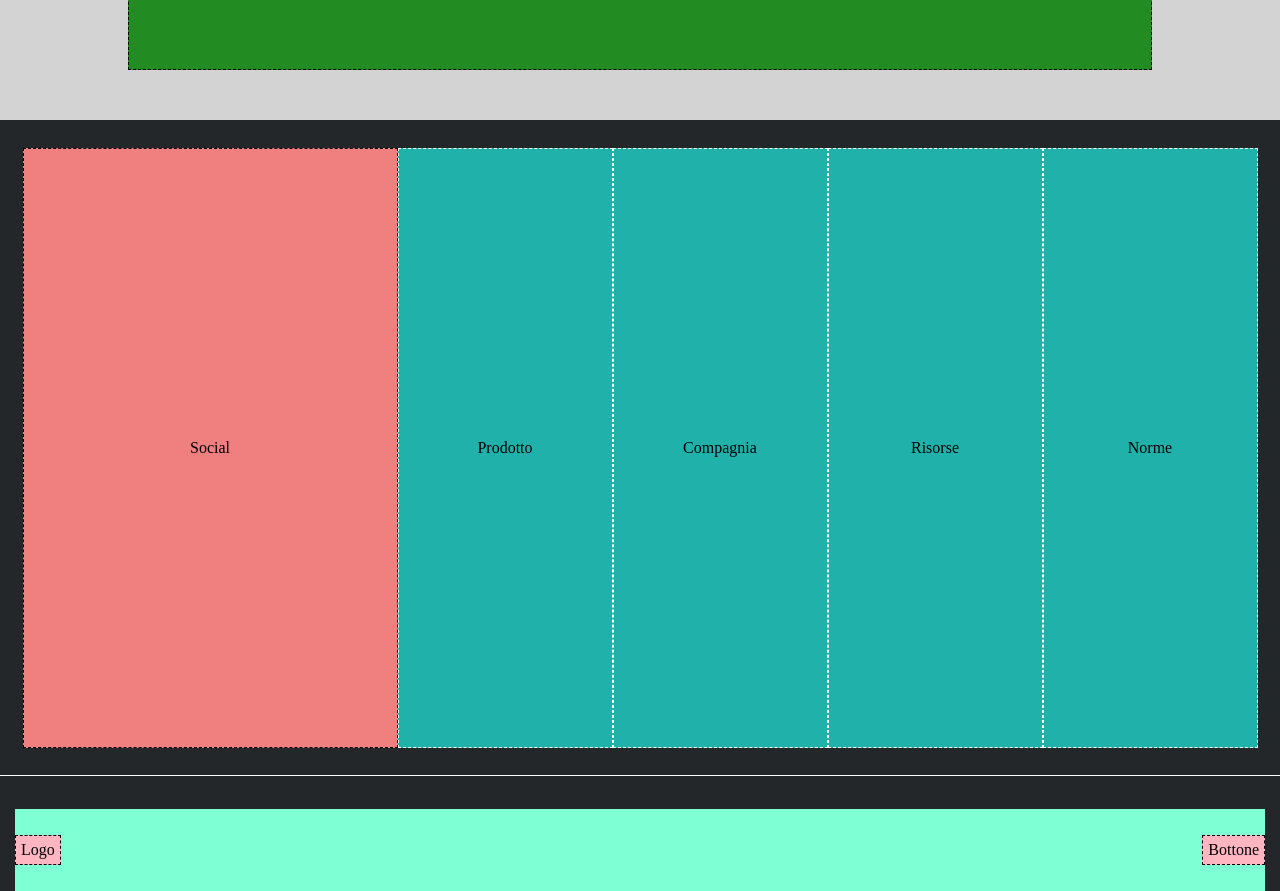
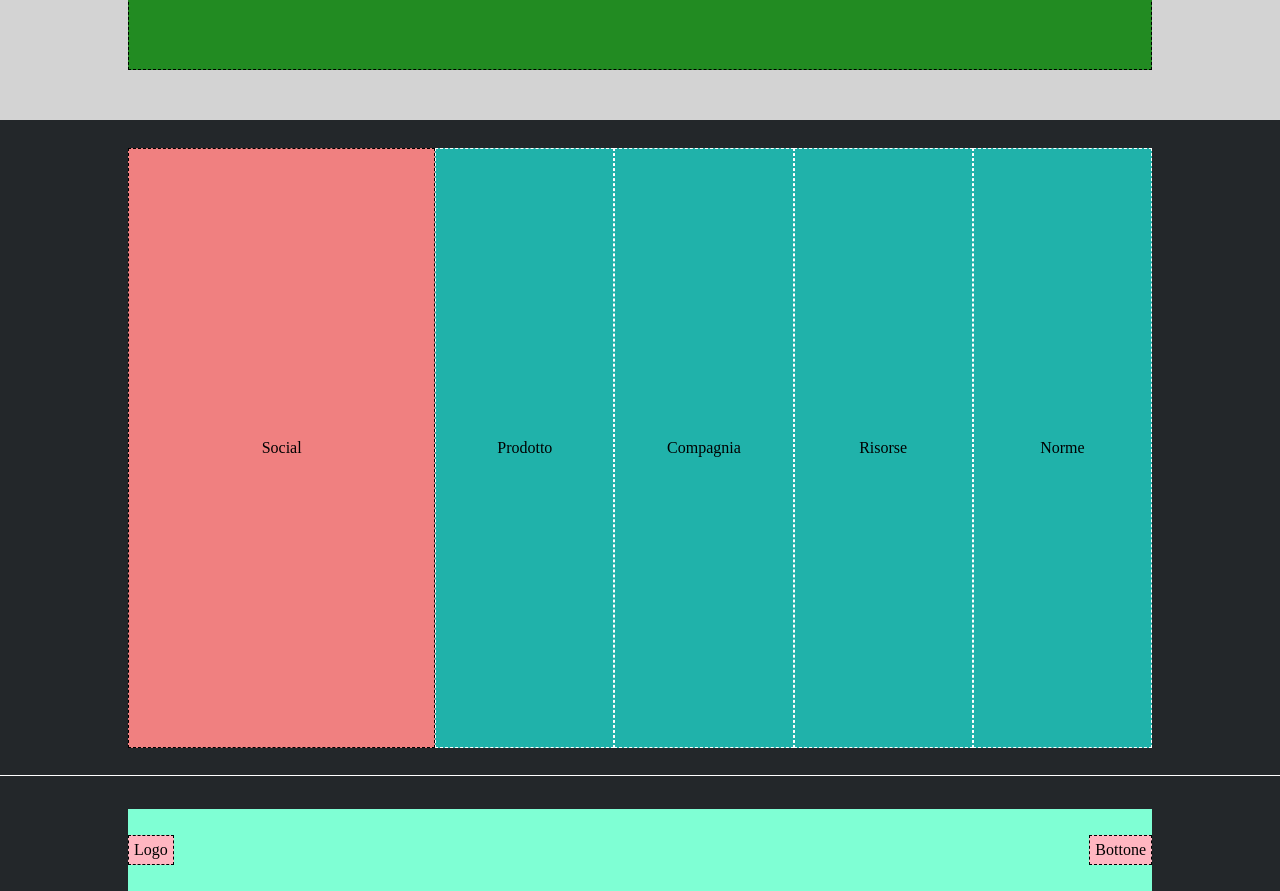
Before and after one commit to Shinrael/htmlcss-struttura-discord, a plain HTML site: page index.html in a window 1280 px wide. Shown: the part 3340-4231 px from the top of the page. Drawn offline with Linux system fonts and the light colour scheme.

Commit message:
[add] end of edit

```diff
--- a/assets/css/style.css
+++ b/assets/css/style.css
@@ -2,6 +2,14 @@
   margin: 0;
   padding: 0;
   box-sizing: border-box;
+}
+
+.box{
+  width: 80%;
+  margin: 0 auto;
+  display: flex;
+  align-items: center;
+  justify-content: center;
 }
 
 /*Header*/
@@ -81,14 +89,6 @@ nav ul li{
 
 /*Main*/
 
-.box{
-  width: 80%;
-  margin: 0 auto;
-  display: flex;
-  align-items: center;
-  justify-content: center;
-}
-
 .section{
   padding: 50px 0;
 }
@@ -100,7 +100,7 @@ nav ul li{
 .text{
   background-color: #FFC0CB;
   border: 1px dashed black;
-  width: 49%;
+  width: 38%;
   height: 520px;
   display: flex;
   justify-content: center;
@@ -111,7 +111,7 @@ nav ul li{
 .image{
   background-color: #1E90FF;
   border: 1px dashed black;
-  width: 74%;
+  width: 62%;
   height: 520px;
   display: flex;
   justify-content: center;
@@ -132,22 +132,16 @@ nav ul li{
 
 /*Footer*/
 
-footer{
-  background-color: white;
-}
-
 .footer-up{
   height: 655px;
   background-color: #23272A;
   display: flex;
-  align-items: center;
-  justify-content: center;
 }
 
 .colonna-grande{
   background-color: #F08080;
   border: 1px dashed black;
-  width: 375px;
+  width: 30%;
   height: 600px;
   display: flex;
   justify-content: center;
@@ -158,7 +152,7 @@ footer{
 .colonna-piccola{
   background-color: #20B2AA;
   border: 1px dashed white;
-  width: 215px;
+  width: 17.5%;
   height: 600px;
   display: flex;
   justify-content: center;
@@ -182,7 +176,6 @@ footer{
   display: flex;
   align-items: center;
   justify-content: space-between;
-  text-align: center;
 }
 
 .footer-logo{
--- a/index.html
+++ b/index.html
@@ -107,6 +107,7 @@
   <footer>
 
     <section class="footer-up">
+      <div class="box">
         <div class="colonna-grande">
             Social
         </div>
@@ -126,9 +127,11 @@
         <div class="colonna-piccola">
             Norme
         </div>
+      </div>
     </section>
 
     <section class="footer-down">
+      <div class="box">
         <div class="footer-container">
 
             <div class="footer-logo">
@@ -139,6 +142,7 @@
               Bottone
             </div>
         </div>
+      </div>
     </section>
 
   </footer>
```
Lines whose indentation alone changed are shown as unchanged.
